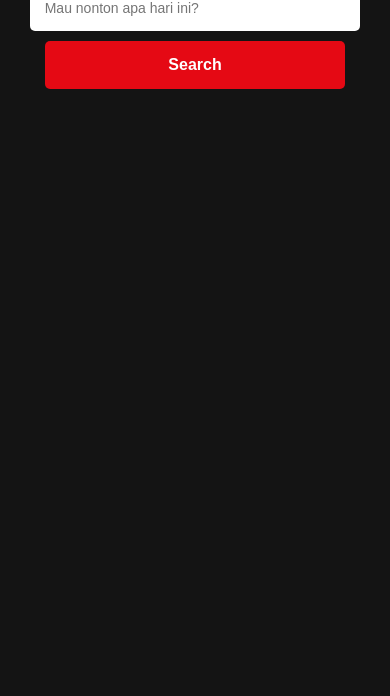
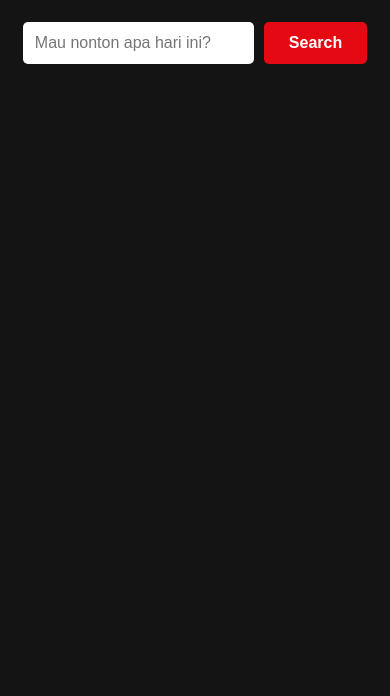
Before and after one commit to iimrajainan-alt/niplex, a plain HTML site: page index.html in a window 390 px wide. Shown: the part 148-844 px from the top of the page. Drawn offline with Linux system fonts and the light colour scheme.

Commit message:
tampilan hp finaly

```diff
--- a/index.html
+++ b/index.html
@@ -75,19 +75,27 @@
                 padding: 5px 10px;
                 margin: 5px;
             }
-            .btn-genre:hover { background-color: #555; }
+            .btn-genre:hover { background-color: #555;}
+
             @media screen and (max-width: 600px) {
-                input {
-                    width: 90%;
-                    font-size: 14px;
-                }
-                h1 {
-                    font-size: 40px;
-                }
-                button {
+            .input-grup {
+                display: flex;
+                justify-content: center;
+                gap: 10px;
                 width: 90%;
-                display: block;
-                margin: 10px auto;
+                max-width: 700px;
+                margin: 20px auto;
+            }
+            #input-keyword {
+                flex: 1;
+                width: auto !important;
+                font-size: 16px;
+                padding: 12px;
+            }
+            #tombol-cari {
+                width: auto !important;
+                padding: 12px 25px;
+                margin: 0 !important;
             }
                 .card {
                     width: 45%;
```
